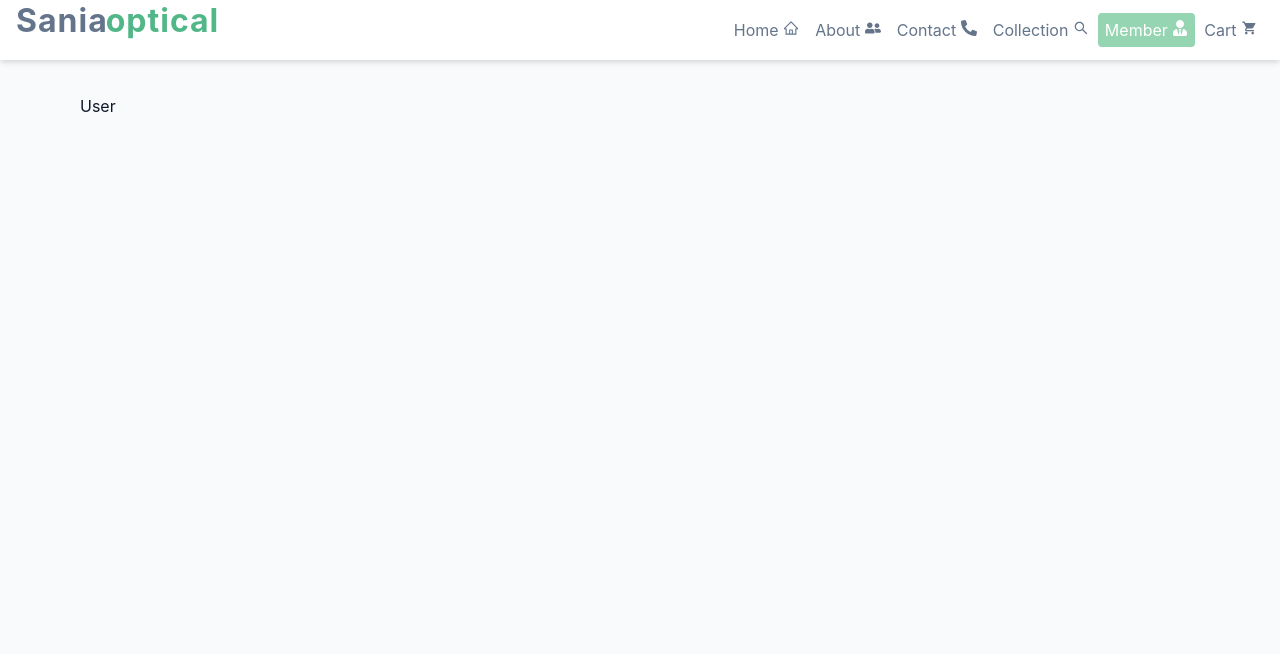
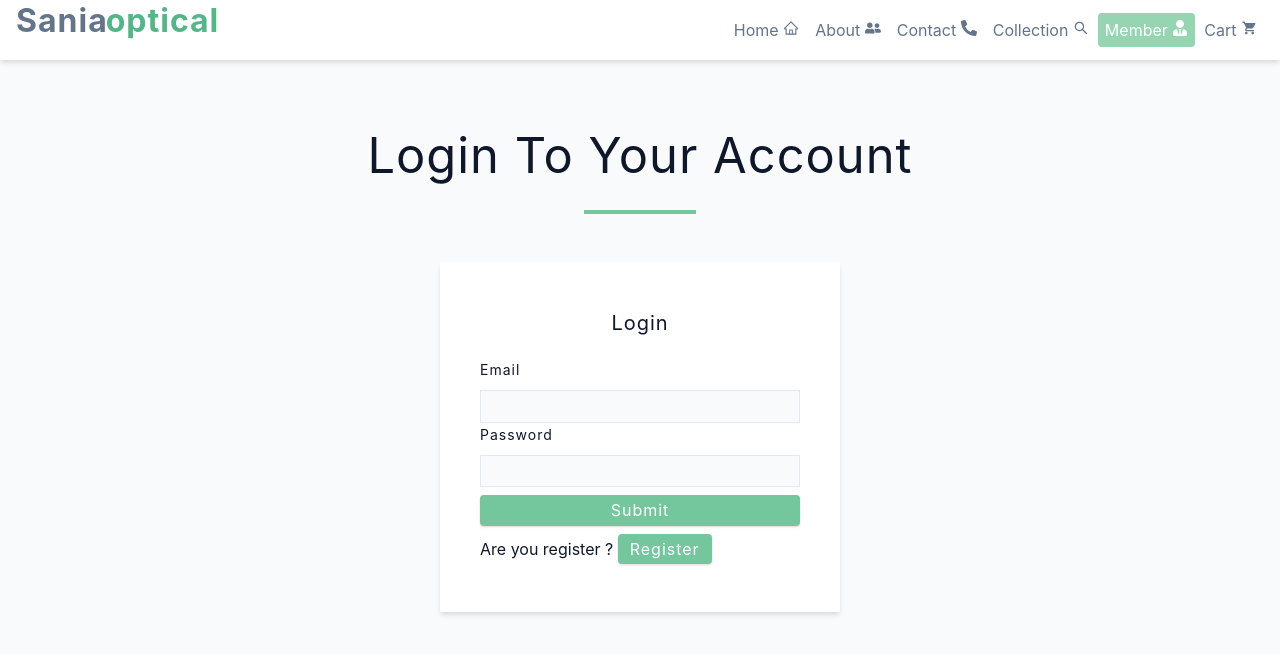
Before and after one commit to Inam-ulrehman/saniaoptical, a React (Create React App) app: page /user in a window 1280 px wide. Shown: the top 654 px of the page. Built offline with nearby package versions, Linux system fonts and the light colour scheme; no server answers.

Commit message:
login functionality done

```diff
--- /dev/null
+++ b/src/components/LandingPageHolders/FormInputHolder.js
@@ -0,0 +1,132 @@
+import React from 'react'
+import { useEffect } from 'react'
+import { useDispatch, useSelector } from 'react-redux'
+import { useNavigate } from 'react-router-dom'
+import styled from 'styled-components'
+
+import {
+  getUserFormInput,
+  toggleMember,
+  userLoginThunk,
+  userRegisterThunk,
+} from '../../features/user/userSlice'
+
+const FormInputHolder = () => {
+  const navigate = useNavigate()
+  const dispatch = useDispatch()
+  const { name, email, password, isLoading, isMember, user } = useSelector(
+    (state) => state.user
+  )
+  // handleSubmit
+  const handleSubmit = (e) => {
+    e.preventDefault()
+
+    if (isMember) {
+      return dispatch(userLoginThunk({ name, email, password, isMember }))
+    } else {
+      return dispatch(userRegisterThunk({ name, email, password, isMember }))
+    }
+  }
+  // handleChange
+  const handleChange = (e) => {
+    const name = e.target.name
+    const value = e.target.value
+    dispatch(getUserFormInput({ name, value }))
+  }
+
+  // handleToggle
+  const handleToggle = () => {
+    dispatch(toggleMember())
+  }
+
+  useEffect(() => {
+    if (user.length === undefined) {
+      setTimeout(() => {
+        return navigate('/')
+      }, 3000)
+    }
+    // eslint-disable-next-line react-hooks/exhaustive-deps
+  }, [user.length])
+  if (isLoading) {
+    return (
+      <div>
+        <h1 className='title'>Loading....</h1>
+        <div className='loading'></div>
+      </div>
+    )
+  }
+  return (
+    <Wrapper>
+      <form className='form' onSubmit={handleSubmit}>
+        <h5>{isMember ? 'Login' : 'Register'}</h5>
+        {/* name input */}
+        {!isMember && (
+          <div>
+            <label htmlFor='name' className='form-label'>
+              Name
+            </label>
+            <input
+              type='text'
+              className='form-input'
+              name='name'
+              id='name'
+              value={name}
+              onChange={handleChange}
+            />
+          </div>
+        )}
+
+        {/* email input */}
+        <div>
+          <label htmlFor='email' className='form-label'>
+            email
+          </label>
+          <input
+            type='text'
+            className='form-input'
+            name='email'
+            id='email'
+            value={email}
+            onChange={handleChange}
+          />
+        </div>
+        {/* name input */}
+        <div>
+          <label htmlFor='password' className='form-label'>
+            password
+          </label>
+          <input
+            type='text'
+            className='form-input'
+            name='password'
+            id='password'
+            value={password}
+            onChange={handleChange}
+          />
+        </div>
+        <button type='submit' className='btn btn-block'>
+          Submit
+        </button>
+        <p>
+          {isMember ? 'Are you register ?' : 'Are you a member ?'}{' '}
+          <button onClick={handleToggle} className='btn' type='button'>
+            {isMember ? 'Register' : 'Login'}
+          </button>
+        </p>
+      </form>
+    </Wrapper>
+  )
+}
+const Wrapper = styled.div`
+  p {
+    margin: 0 auto;
+    margin-bottom: 1rem;
+  }
+  h1 {
+    margin-bottom: 0;
+  }
+  .form {
+    max-width: 400px;
+  }
+`
+export default FormInputHolder
--- a/src/features/user/userSlice.js
+++ b/src/features/user/userSlice.js
@@ -1,27 +1,59 @@
 import { createSlice, createAsyncThunk } from '@reduxjs/toolkit'
-import { customFetch } from '../../utils/axios'
+import { toast } from 'react-toastify'
+import { customFetchUser } from '../../utils/axios'
+import {
+  getUserFromLocalStorage,
+  removeUserFromLocalStorage,
+  setUserInLocalStorage,
+} from '../../utils/localStorage'
+const localUser = getUserFromLocalStorage()
 
 const initialState = {
   name: '',
-  price: '',
-  image: '',
-  company: '',
-  description: '',
-  category: '',
-  shipping: '',
-  quantity: '',
+  email: '',
+  password: '',
+  isMember: true,
+  isLoading: false,
+  user: localUser || [],
 }
 
 // Creating Api just using user name instead of api
 
-export const userThunk = createAsyncThunk(
-  'user/userThunk',
+export const userLoginThunk = createAsyncThunk(
+  'user/userLoginThunk',
   async (user, thunkAPI) => {
+    const { email, password, name } = user
+
     try {
-      const response = await customFetch.post('/products', user)
-      console.log(response)
+      const response = await customFetchUser.post('/login', {
+        email,
+        password,
+        name,
+      })
+
+      return { ...response.data }
     } catch (error) {
-      console.log(error.response)
+      return thunkAPI.rejectWithValue(error.response.data.msg)
+    }
+  }
+)
+
+// Register user
+export const userRegisterThunk = createAsyncThunk(
+  'user/userRegisterThunk',
+  async (user, thunkAPI) => {
+    const { email, password, name } = user
+
+    try {
+      const response = await customFetchUser.post('/Register', {
+        email,
+        password,
+        name,
+      })
+
+      return response.data
+    } catch (error) {
+      return thunkAPI.rejectWithValue(error.response.data.msg)
     }
   }
 )
@@ -31,20 +63,61 @@ const userSlice = createSlice({
   initialState,
   reducers: {
     createFunction: (state, { payload }) => {},
+    toggleMember: (state) => {
+      state.isMember = !state.isMember
+    },
+    getUserFormInput: (state, { payload }) => {
+      const { name, value } = payload
+      state[name] = value
+    },
+    logeOutUser: (state) => {
+      removeUserFromLocalStorage()
+      window.location.reload(false)
+    },
   },
 
   extraReducers: {
-    [userThunk.pending]: (state, payload) => {
-      state.loading = true
+    [userLoginThunk.pending]: (state, payload) => {
+      state.isLoading = true
     },
-    [userThunk.fulfilled]: (state, payload) => {
-      state.loading = false
+    [userLoginThunk.fulfilled]: (state, { payload }) => {
+      state.isLoading = false
+      const { token, user } = payload
+      const member = { ...user, token }
+      setUserInLocalStorage(member)
+      state.user = member
+      toast.success(`${user.name}, Welcome back `, {
+        position: 'top-center',
+      })
     },
-    [userThunk.rejected]: (state, payload) => {
-      state.loading = false
+    [userLoginThunk.rejected]: (state, { payload }) => {
+      state.isLoading = false
+      toast.error(payload, {
+        position: 'top-center',
+      })
+    },
+    [userRegisterThunk.pending]: (state, payload) => {
+      state.isLoading = true
+    },
+    [userRegisterThunk.fulfilled]: (state, { payload }) => {
+      state.isLoading = false
+      const { token, user } = payload
+      const member = { ...user, token }
+      setUserInLocalStorage(member)
+      state.user = member
+      toast.success(`${user.name}, hello there. `, {
+        position: 'top-center',
+      })
+    },
+    [userRegisterThunk.rejected]: (state, { payload }) => {
+      state.isLoading = false
+      toast.error(payload, {
+        position: 'top-center',
+      })
     },
   },
 })
 
-export const { createFunction } = userSlice.actions
+export const { createFunction, toggleMember, getUserFormInput, logeOutUser } =
+  userSlice.actions
 export default userSlice.reducer
--- a/src/pages/User.js
+++ b/src/pages/User.js
@@ -1,7 +1,32 @@
 import React from 'react'
 
-const User = () => {
-  return <div>User</div>
+import styled from 'styled-components'
+import FormInputHolder from '../components/LandingPageHolders/FormInputHolder'
+import Logo from '../components/Logo'
+
+const LandingPage = () => {
+  return (
+    <Wrapper className='api-box'>
+      <div className='logo-holder'>
+        <h1 className='title'>Login to your account </h1>
+      </div>
+      <div className='title-underline underline-create'></div>
+      {/* Login/Signup */}
+      <FormInputHolder />
+    </Wrapper>
+  )
 }
-
-export default User
+const Wrapper = styled.div`
+  @media (max-width: 768px) {
+    .logo-holder {
+      margin-top: 4rem;
+    }
+  }
+  .style-create {
+    margin: 0 auto;
+  }
+  .underline-create {
+    margin-top: 1rem;
+  }
+`
+export default LandingPage
--- a/src/utils/axios.js
+++ b/src/utils/axios.js
@@ -10,3 +10,9 @@ export const customFetch = axios.create({
 export const customFetchProducts = axios.create({
   baseURL: 'https://saniaopticalbyinam.herokuapp.com/api/v1',
 })
+
+// User rootURL
+
+export const customFetchUser = axios.create({
+  baseURL: 'https://apiprojectinam.herokuapp.com/api/v1/auth',
+})
```
